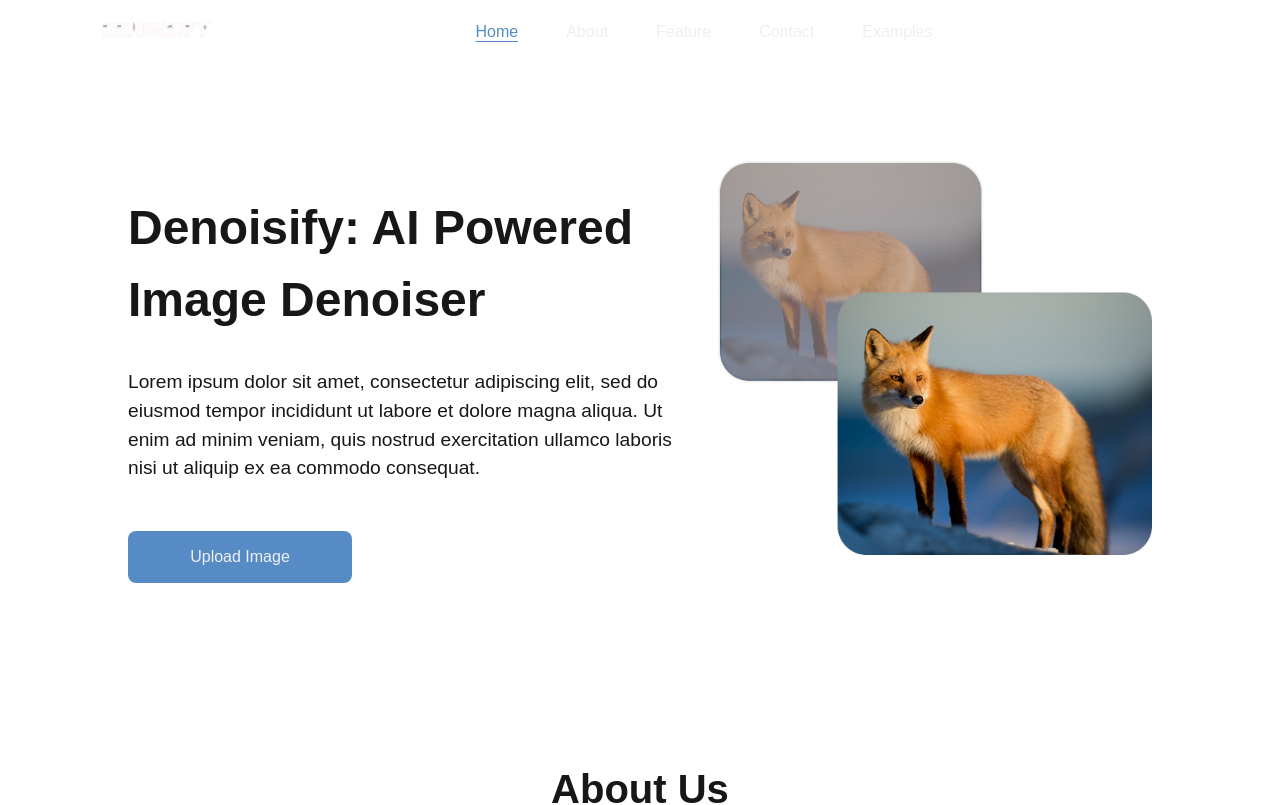
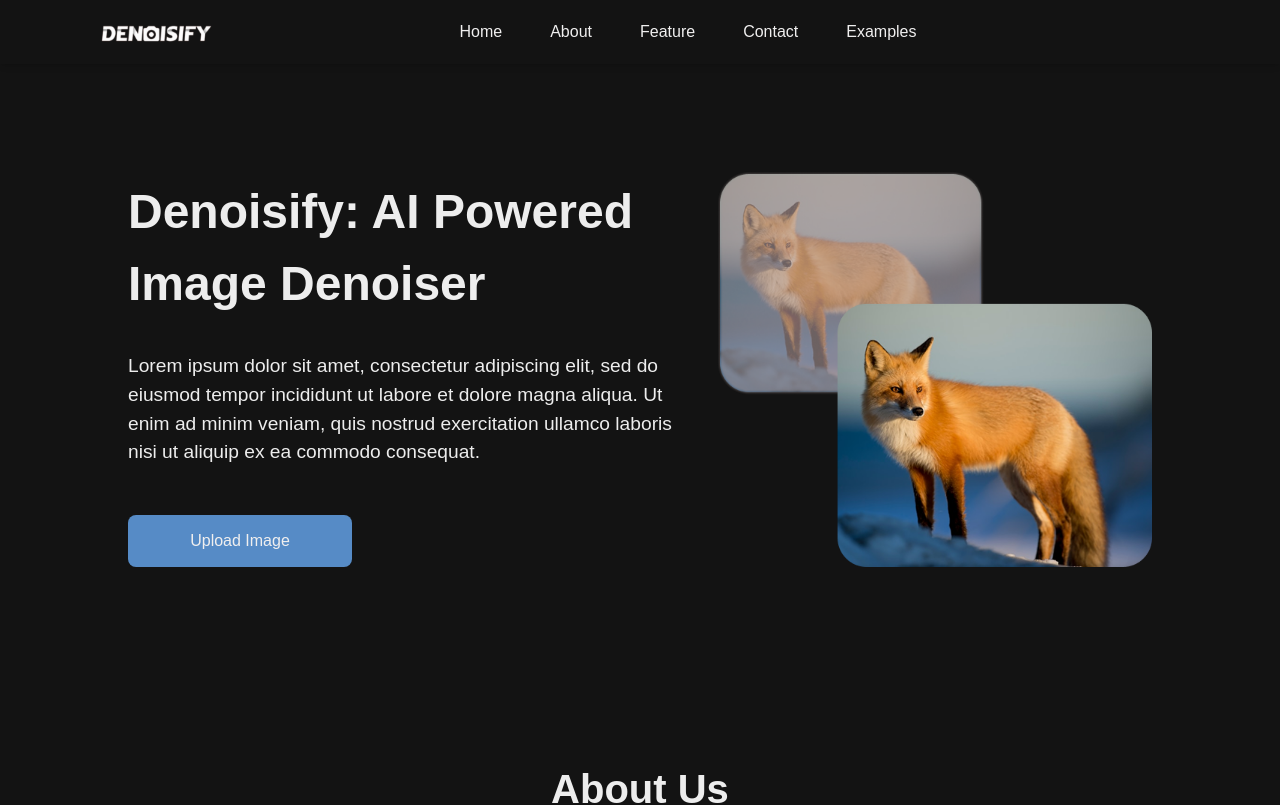
Before and after one commit to simrandhakal/denoisify, a Next.js app: page / in a window 1280 px wide. Shown: the top 805 px of the page. Built offline with nearby package versions, Linux system fonts and the light colour scheme.

Commit message:
navbar is made fixed

```diff
--- a/src/app/_components/Landing.js
+++ b/src/app/_components/Landing.js
@@ -2,7 +2,7 @@
 
 function Landing() {
   return (
-    <div className="flex justify-between pt-[6rem] pb-[8rem] px-[8rem] gap-[2rem]">
+    <div className="flex justify-between items-end pt-[9rem] pb-[4rem] px-[8rem] gap-[2rem]" id="home">
         <div className="flex flex-col gap-[2rem] w-[40rem] pt-[2rem]">
             <h2 className="text-[3rem] font-bold">
                 Denoisify: AI Powered Image Denoiser
--- a/src/app/_components/Navbar.js
+++ b/src/app/_components/Navbar.js
@@ -1,36 +1,40 @@
-"use client"
-import { usePathname } from "next/navigation"; // Import to detect active route
+"use client";
+import { usePathname } from "next/navigation";
 import Link from "next/link";
 import Logo from "./Logo";
+import { useState } from "react";
 
 
+export default function Navbar() {
+  const pathname = usePathname();
+  const navLinks = [
+    { href: "/#home", label: "Home" },
+    { href: "/#about", label: "About" },
+    { href: "/#feature", label: "Feature" },
+    { href: "/#contact", label: "Contact" },
+    { href: "/#examples", label: "Examples" },
+  ];
 
-export  default function Navbar() {
-    const pathname = usePathname();
-    const navLinks = [
-        { href: "/", label: "Home" },
-        { href: "/#about", label: "About" },
-        { href: "/#feature", label: "Feature"},
-        { href: "/#contact", label: "Contact" },
-        { href: "/#examples", label: "Examples" },
-        ];
+  const [activeSection, setActiveSection] = useState("#home"); // Default active section
 
   return (
-    <nav className="h-[4rem] flex gap-2 justify-between px-[6rem]">
+    <nav className="z-50 fixed top-0 w-full h-[4rem] flex items-center px-[6rem] bg-[#131313] shadow-md">
       {/* Logo Section */}
-      <div className="h-[2rem] flex justify-center items-center mt-3">
+      <div className="h-[2rem] flex items-center">
         <Logo />
       </div>
 
-      {/* Navigation Links */}
-      <ul className="flex justify-between gap-[3rem] py-1 items-center">
-        {navLinks.map(({ href, label, onClick }) => {
-          const isActive = pathname === href;
+      {/* Navigation Links - Centered */}
+      <ul className="flex-1 flex justify-center gap-[3rem]">
+      {navLinks.map(({ href, label }) => {
+          const isactive = pathname === href; //  Detect active section
+
           return (
-            <Link key={href} href={href}>
+            <Link key={href} href={href} scroll={true}>
               <li
-                className={`transition-all duration-300 ${
-                  isActive
+                onClick={() => handleScroll(href)} //  Smooth scroll on click
+                className={`transition-all duration-300 cursor-pointer ${
+                  isactive
                     ? "text-[#568bc6] underline underline-offset-4"
                     : "text-[#f0efef] hover:underline underline-offset-4"
                 }`}
@@ -42,9 +46,8 @@
         })}
       </ul>
 
-      <div>
-
-      </div>
+      {/* Empty div for alignment */}
+      <div className="w-[2rem]"></div>
     </nav>
-  )
+  );
 }
--- a/src/app/globals.css
+++ b/src/app/globals.css
@@ -3,8 +3,8 @@
 @tailwind utilities;
 
 :root {
-  --background: #ffffff;
-  --foreground: #171717;
+  --background: #131313;
+  --foreground: #ededed;
 }
 
 @media (prefers-color-scheme: dark) {
```
Also changed, not shown: src/app/_components/About.js (+2 -2 lines).
